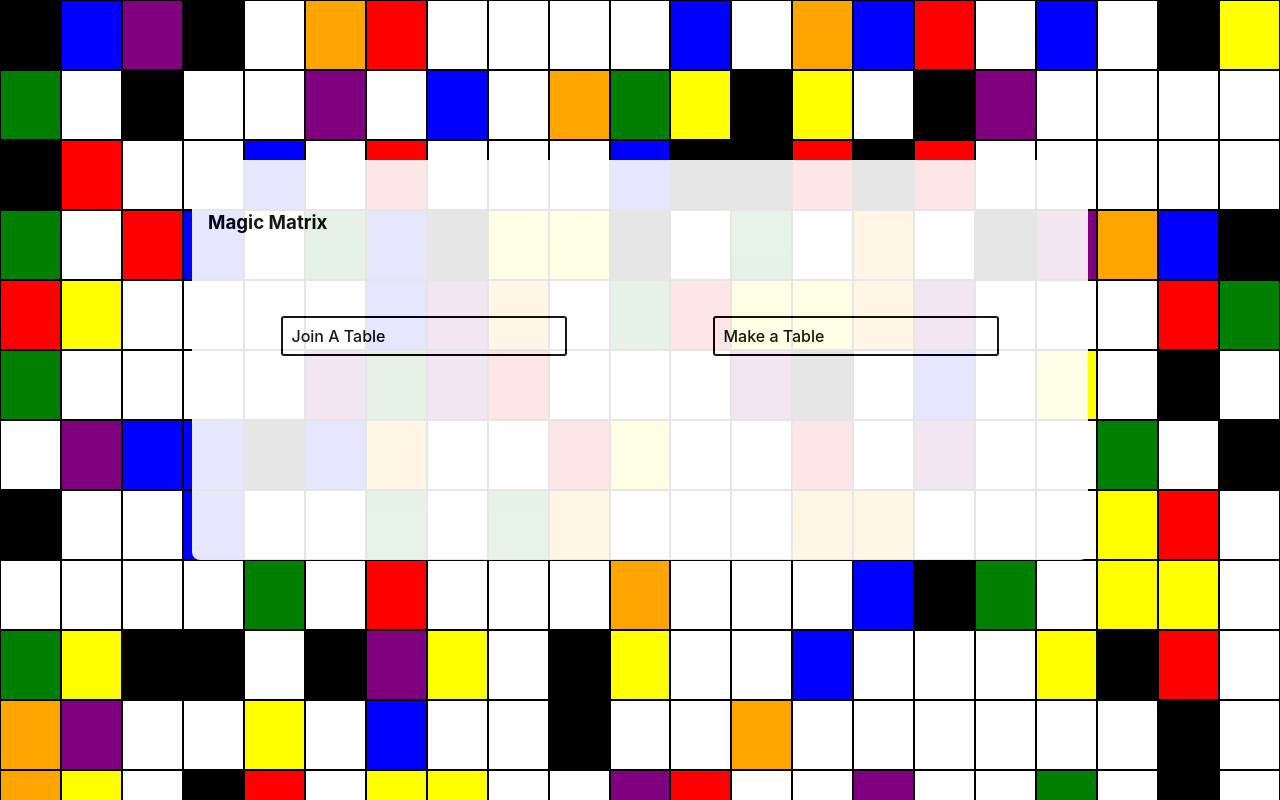
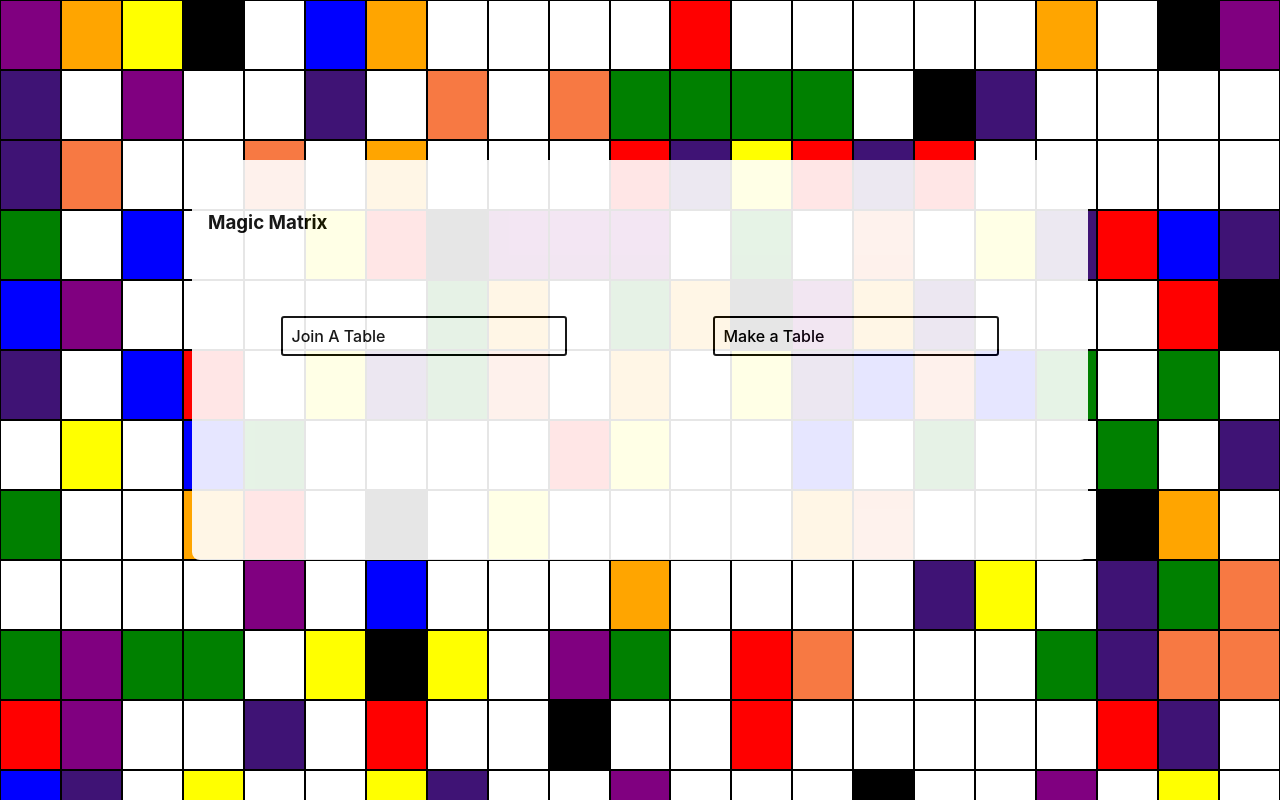
Before and after one commit to matthewverde/magic-matrix-fe, a Next.js app: page / in a window 1280 px wide. Built offline with nearby package versions, Linux system fonts and the light colour scheme.

Commit message:
add custom colors

```diff
--- a/components/colorMap.js
+++ b/components/colorMap.js
@@ -7,4 +7,6 @@ export const colorMap = {
     5: 'green',
     6: 'orange',
     7: 'purple',
+    8: '#f77943',
+    9: '#3f1375'
 }
```
